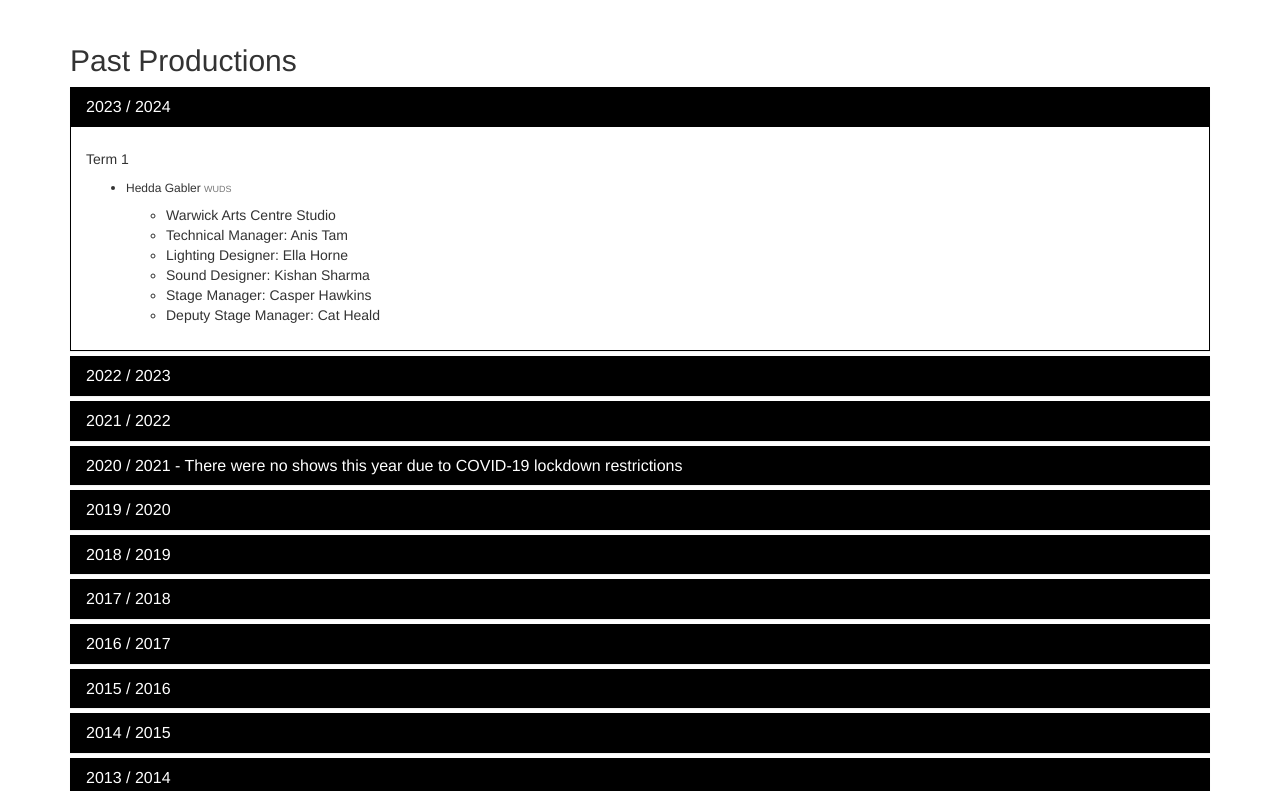
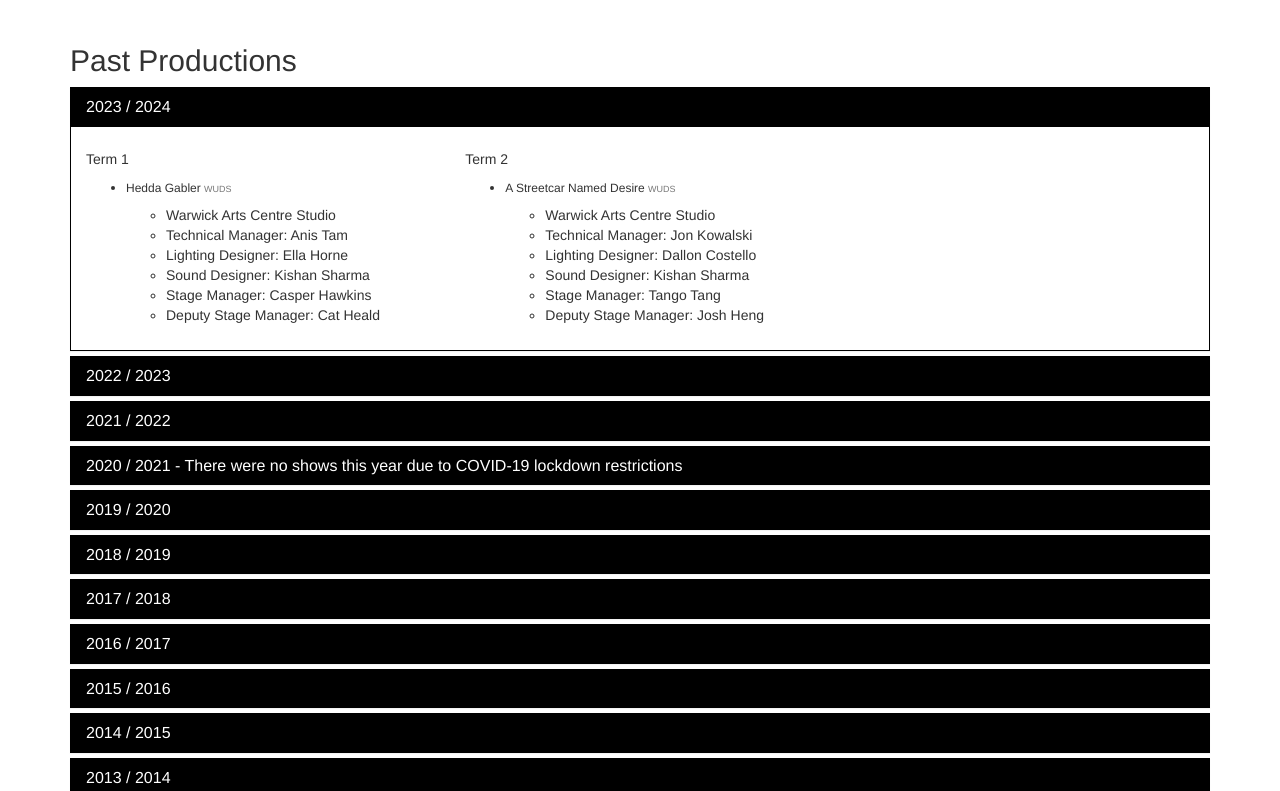
Before and after one commit to WarwickTechCrew/warwicktechcrew.github.io, a Jekyll site: the page built from index.html, in a window 1280 px wide and 900 px high, scrolled down 1348 px, cut to the strip 109-900 px from the top of the window. Built offline with Jekyll 4.4.1, drawn with Linux system fonts in a browser that asks for light colours; nearby versions of some CDN libraries.

Commit message:
Added A Streetcar Named Desire team

```diff
--- a/_data/shows/2324.yaml
+++ b/_data/shows/2324.yaml
@@ -17,3 +17,19 @@
           name: Casper Hawkins
         - role: Deputy Stage Manager
           name: Cat Heald
+- name: Term 2
+  shows:
+    - name: A Streetcar Named Desire
+      society: WUDS
+      venue: Warwick Arts Centre Studio
+      people:
+        - role: Technical Manager
+          name: Jon Kowalski
+        - role: Lighting Designer
+          name: Dallon Costello
+        - role: Sound Designer
+          name: Kishan Sharma
+        - role: Stage Manager
+          name: Tango Tang
+        - role: Deputy Stage Manager
+          name: Josh Heng
```
